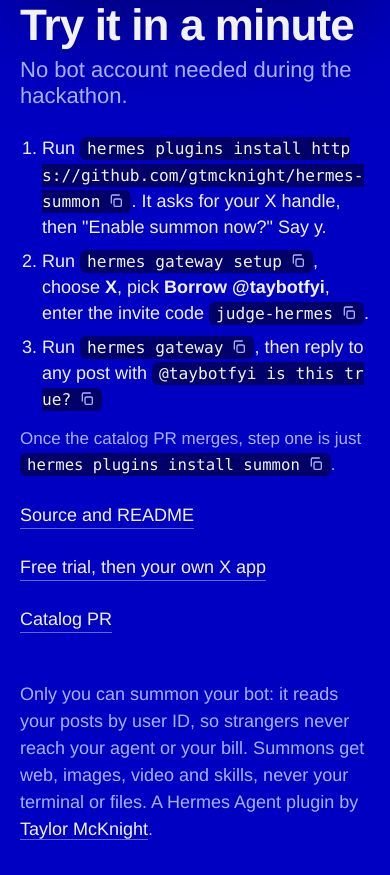
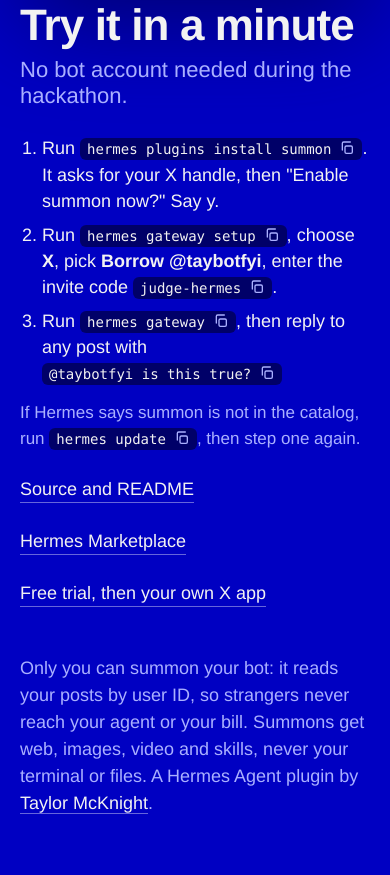
Before and after one commit to gtmcknight/hermes-summon, a plain HTML site: page relay/public/index.html in a window 390 px wide. Shown: the part 1476-2351 px from the top of the page. After the commit the page ends 2325 px from the top, so only its background shows below. Drawn offline with Linux system fonts and the light colour scheme.

Commit message:
page, readme: install by name now that summon is in the Hermes catalog
Step one is `hermes plugins install summon`. Hermes 0.23.0 cannot read the
catalog file now that it is past 2 MiB and says summon is not in the
catalog, so both places say to run `hermes update` first. The page links
the Hermes Marketplace listing in place of the merged catalog PR. Command
chips on the page stay whole on phones, with the mark after them.

Co-Authored-By: Claude Fable 5.2 <noreply@anthropic.com>
Claude-Session: https://claude.ai/code/session_0144Jwi1C3dw9ohGfCwNNWRc

```diff
--- a/relay/public/index.html
+++ b/relay/public/index.html
@@ -37,7 +37,8 @@ h1{font-family:"Rubik Glitch","Avenir Next Condensed",sans-serif;font-size:clamp
 .install button{font:inherit;background:#fff;color:#000;border:0;border-radius:8px;padding:8px 12px;cursor:pointer}
 .steps{margin:26px 0 0 22px;padding:0;font-size:clamp(18px,1.4vw,22px);line-height:1.45;color:var(--ink)}
 .steps li{margin:8px 0}
-.steps code,.soon code{font-family:var(--mono);font-size:.9em;background:#0007;padding:2px 7px;border-radius:6px;cursor:pointer;word-break:break-all}
+.steps code,.soon code{display:inline-block;max-width:100%;white-space:normal;font-family:var(--mono);font-size:.9em;line-height:1.2;background:#0007;padding:2px 7px;border-radius:6px;cursor:pointer;overflow-wrap:anywhere}
+.nb{white-space:nowrap}
 .cp{display:inline-block;width:16px;height:16px;margin-left:8px;vertical-align:-2px;color:#aab0ff}
 .cp.ok{color:#7ee787}
 .steps code:hover,.soon code:hover{background:#000b}
@@ -64,6 +65,7 @@ footer a{color:var(--ink);text-decoration:none;border-bottom:1px solid #fff6}
  .film{width:min(100%,360px);margin:36px auto 0}
  footer{padding:0 20px 32px}
  .try{padding:8px 20px 48px}
+ .steps code,.soon code{font-size:14px}
 }
 </style>
 </head>
@@ -84,15 +86,15 @@ footer a{color:var(--ink);text-decoration:none;border-bottom:1px solid #fff6}
   <h2>Try it in a minute</h2>
   <p class="trylead">No bot account needed during the hackathon.</p>
   <ol class="steps">
-      <li>Run <code>hermes plugins install https://github.com/gtmcknight/hermes-summon</code>. It asks for your X handle, then "Enable summon now?" Say y.</li>
-      <li>Run <code>hermes gateway setup</code>, choose <b>X</b>, pick <b>Borrow @taybotfyi</b>, enter the invite code <code>judge-hermes</code>.</li>
-      <li>Run <code>hermes gateway</code>, then reply to any post with <code>@taybotfyi is this true?</code></li>
+      <li>Run <span class="nb"><code>hermes plugins install summon</code>.</span> It asks for your X handle, then "Enable summon now?" Say y.</li>
+      <li>Run <span class="nb"><code>hermes gateway setup</code>,</span> choose <b>X</b>, pick <b>Borrow @taybotfyi</b>, enter the invite code <span class="nb"><code>judge-hermes</code>.</span></li>
+      <li>Run <span class="nb"><code>hermes gateway</code>,</span> then reply to any post with <code>@taybotfyi is this true?</code></li>
     </ol>
-    <p class="soon">Once the catalog PR merges, step one is just <code>hermes plugins install summon</code>.</p>
+    <p class="soon">If Hermes says summon is not in the catalog, run <span class="nb"><code>hermes update</code>,</span> then step one again.</p>
     <div class="links">
       <a href="https://github.com/gtmcknight/hermes-summon">Source and README</a>
+      <a href="https://hermes-agent.nousresearch.com/marketplace/summon">Hermes Marketplace</a>
       <a href="https://github.com/gtmcknight/hermes-summon#what-it-costs">Free trial, then your own X app</a>
-      <a href="https://github.com/NousResearch/hermes-agent/pull/153861">Catalog PR</a>
     </div>
   </section>
 <footer>Only you can summon your bot: it reads your posts by user ID, so strangers never reach your agent or your bill. Summons get web, images, video and skills, never your terminal or files. A Hermes Agent plugin by <a href="https://taylor.fyi">Taylor McKnight</a>.</footer>
```
Also changed, not shown: 1 other file.
